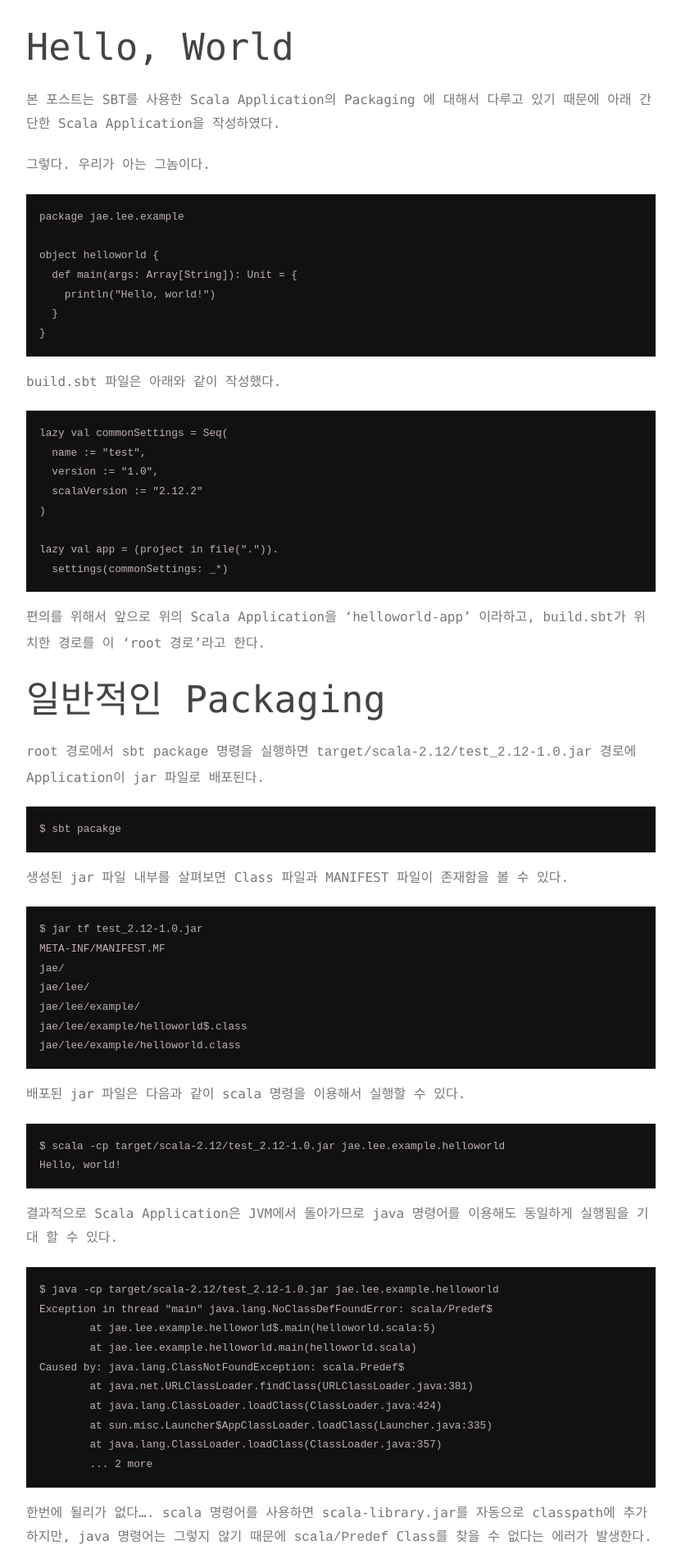
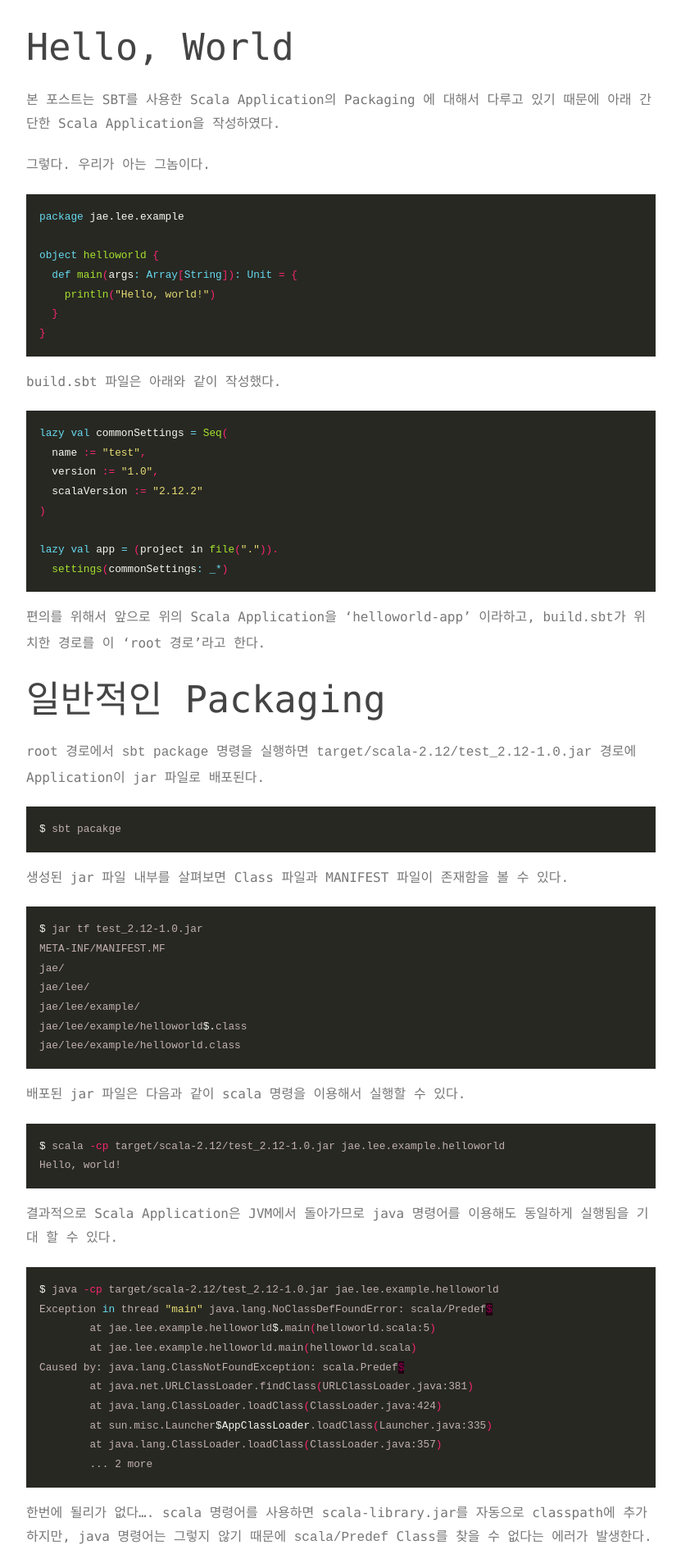
Before and after one commit to rtfmplz/rtfmplz.github.io, a Jekyll site: the page built from _posts/2017-05-30-scala-app-packaging.md, in a window 1280 px wide. Shown: the part 596-2492 px from the top of the page at 82% size, without its empty margins (224-1055 px from the left). Built offline with Jekyll 4.4.1, drawn with Linux system fonts in a browser that asks for light colours.

Commit message:
아래 링크로부터 code-highlighter.css를 가져옴 https://github.com/jwarby/jekyll-pygments-themes/blob/master/monokai.css
아래 링크에 의해서 unlicense 임
https://github.com/jwarby/jekyll-pygments-themes/blob/master/UNLICENSE.txt

```diff
--- a/_layouts/default.html
+++ b/_layouts/default.html
@@ -5,6 +5,7 @@
 		<meta charset="utf-8" />
 		<title>{{ site.title }}</title>
 		<link rel="stylesheet" href="/css/air.css">
+		<link rel="stylesheet" href="/css/code-highlighter.css">
 	</head>
 	<body>
 		<a href="/" style="text-decoration:none">Home</a>
--- /dev/null
+++ b/css/code-highlighter.css
@@ -0,0 +1,65 @@
+.highlight pre { background-color: #272822; }
+.highlight .hll { background-color: #272822; }
+.highlight .c { color: #75715e } /* Comment */
+.highlight .err { color: #960050; background-color: #1e0010 } /* Error */
+.highlight .k { color: #66d9ef } /* Keyword */
+.highlight .l { color: #ae81ff } /* Literal */
+.highlight .n { color: #f8f8f2 } /* Name */
+.highlight .o { color: #f92672 } /* Operator */
+.highlight .p { color: #f8f8f2 } /* Punctuation */
+.highlight .cm { color: #75715e } /* Comment.Multiline */
+.highlight .cp { color: #75715e } /* Comment.Preproc */
+.highlight .c1 { color: #75715e } /* Comment.Single */
+.highlight .cs { color: #75715e } /* Comment.Special */
+.highlight .ge { font-style: italic } /* Generic.Emph */
+.highlight .gs { font-weight: bold } /* Generic.Strong */
+.highlight .kc { color: #66d9ef } /* Keyword.Constant */
+.highlight .kd { color: #66d9ef } /* Keyword.Declaration */
+.highlight .kn { color: #f92672 } /* Keyword.Namespace */
+.highlight .kp { color: #66d9ef } /* Keyword.Pseudo */
+.highlight .kr { color: #66d9ef } /* Keyword.Reserved */
+.highlight .kt { color: #66d9ef } /* Keyword.Type */
+.highlight .ld { color: #e6db74 } /* Literal.Date */
+.highlight .m { color: #ae81ff } /* Literal.Number */
+.highlight .s { color: #e6db74 } /* Literal.String */
+.highlight .na { color: #a6e22e } /* Name.Attribute */
+.highlight .nb { color: #f8f8f2 } /* Name.Builtin */
+.highlight .nc { color: #a6e22e } /* Name.Class */
+.highlight .no { color: #66d9ef } /* Name.Constant */
+.highlight .nd { color: #a6e22e } /* Name.Decorator */
+.highlight .ni { color: #f8f8f2 } /* Name.Entity */
+.highlight .ne { color: #a6e22e } /* Name.Exception */
+.highlight .nf { color: #a6e22e } /* Name.Function */
+.highlight .nl { color: #f8f8f2 } /* Name.Label */
+.highlight .nn { color: #f8f8f2 } /* Name.Namespace */
+.highlight .nx { color: #a6e22e } /* Name.Other */
+.highlight .py { color: #f8f8f2 } /* Name.Property */
+.highlight .nt { color: #f92672 } /* Name.Tag */
+.highlight .nv { color: #f8f8f2 } /* Name.Variable */
+.highlight .ow { color: #f92672 } /* Operator.Word */
+.highlight .w { color: #f8f8f2 } /* Text.Whitespace */
+.highlight .mf { color: #ae81ff } /* Literal.Number.Float */
+.highlight .mh { color: #ae81ff } /* Literal.Number.Hex */
+.highlight .mi { color: #ae81ff } /* Literal.Number.Integer */
+.highlight .mo { color: #ae81ff } /* Literal.Number.Oct */
+.highlight .sb { color: #e6db74 } /* Literal.String.Backtick */
+.highlight .sc { color: #e6db74 } /* Literal.String.Char */
+.highlight .sd { color: #e6db74 } /* Literal.String.Doc */
+.highlight .s2 { color: #e6db74 } /* Literal.String.Double */
+.highlight .se { color: #ae81ff } /* Literal.String.Escape */
+.highlight .sh { color: #e6db74 } /* Literal.String.Heredoc */
+.highlight .si { color: #e6db74 } /* Literal.String.Interpol */
+.highlight .sx { color: #e6db74 } /* Literal.String.Other */
+.highlight .sr { color: #e6db74 } /* Literal.String.Regex */
+.highlight .s1 { color: #e6db74 } /* Literal.String.Single */
+.highlight .ss { color: #e6db74 } /* Literal.String.Symbol */
+.highlight .bp { color: #f8f8f2 } /* Name.Builtin.Pseudo */
+.highlight .vc { color: #f8f8f2 } /* Name.Variable.Class */
+.highlight .vg { color: #f8f8f2 } /* Name.Variable.Global */
+.highlight .vi { color: #f8f8f2 } /* Name.Variable.Instance */
+.highlight .il { color: #ae81ff } /* Literal.Number.Integer.Long */
+
+.highlight .gh { } /* Generic Heading & Diff Header */
+.highlight .gu { color: #75715e; } /* Generic.Subheading & Diff Unified/Comment? */
+.highlight .gd { color: #f92672; } /* Generic.Deleted & Diff Deleted */
+.highlight .gi { color: #a6e22e; } /* Generic.Inserted & Diff Inserted */
```
